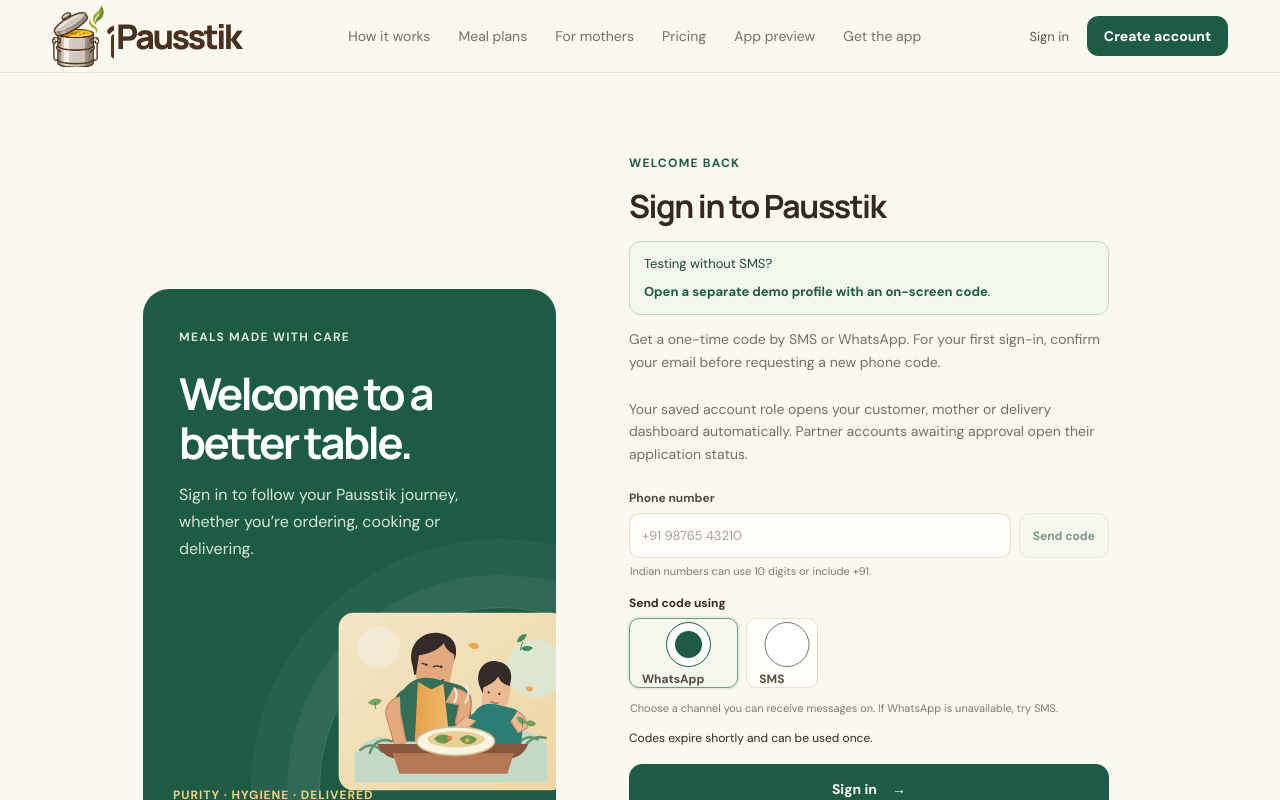
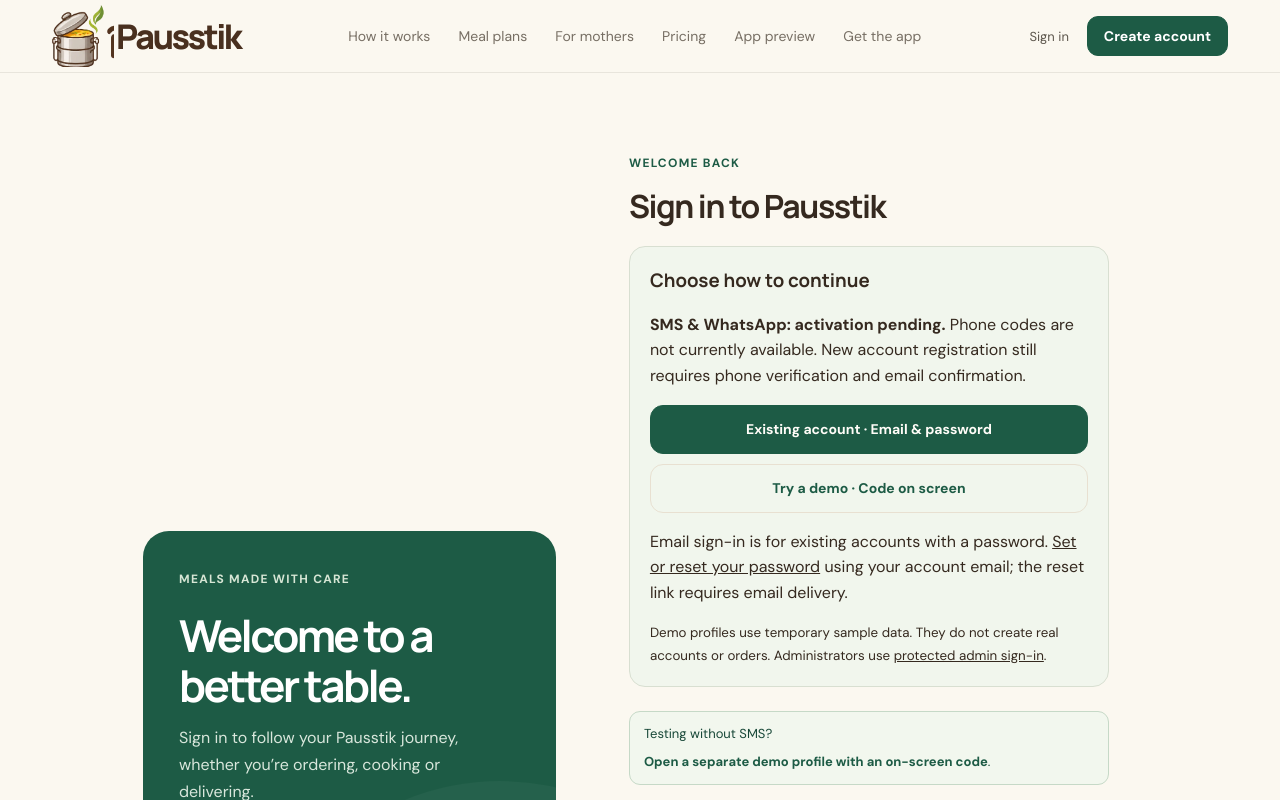
Before and after one commit to asish3537-blip/austic, a Next.js app: page /sign-in in a window 1280 px wide. Shown: the top 800 px of the page. Built offline with nearby package versions, Linux system fonts and the light colour scheme.

Commit message:
Clarify auth availability, add courier Google Maps routes and payment setup guide

```diff
--- a/app/(protected)/admin/layout.tsx
+++ b/app/(protected)/admin/layout.tsx
@@ -3,5 +3,5 @@
 
 export default async function AdminRoleLayout({ children }: Readonly<{ children: React.ReactNode }>) {
   await requireRole("ADMIN");
-  return <><nav className="admin-workspace-nav" aria-label="Admin workspace"><Link href="/admin/dashboard">Overview & operations</Link><Link href="/admin/menus">All kitchen menus</Link><Link href="/admin/dashboard#admin-finance-title">Income & payments</Link><Link href="/admin/dashboard#admin-activity-title">Activity & deliveries</Link><Link href="/admin/accounts">Accounts & roles</Link><Link href="/admin/security">Security</Link><Link href="/app-demo">Role previews</Link><Link href="/help">Help</Link></nav>{children}</>;
+  return <><nav className="admin-workspace-nav" aria-label="Admin workspace"><Link href="/admin/dashboard">Overview & operations</Link><Link href="/admin/menus">All kitchen menus</Link><Link href="/admin/dashboard#admin-finance-title">Income & payments</Link><Link href="/admin/dashboard#admin-activity-title">Activity & deliveries</Link><Link href="/admin/accounts">Accounts & roles</Link><Link href="/admin/payment-setup">Payment setup</Link><Link href="/admin/security">Security</Link><Link href="/app-demo">Role previews</Link><Link href="/help">Help</Link></nav>{children}</>;
 }
--- a/app/globals.css
+++ b/app/globals.css
@@ -746,3 +746,8 @@
 .admin-menu-grid { display: grid; grid-template-columns: repeat(auto-fit, minmax(min(100%, 320px), 1fr)); gap: 18px; }
 .admin-menu-search { display: flex; flex-wrap: wrap; align-items: center; gap: 12px; margin: 24px 0; }
 .admin-menu-search input { min-width: 0; max-width: 100%; padding: 12px; border: 1px solid var(--line); border-radius: 10px; }
+.signin-options { border: 1px solid #d8dfd1; border-radius: 16px; background: #f1f6ed; padding: 20px; margin: 18px 0 24px; }
+.signin-options h3 { margin-top: 0; }
+.signin-options p, .signin-options small { line-height: 1.6; }
+.signin-option-actions { display: flex; flex-direction: column; gap: 10px; margin: 16px 0; }
+.signin-option-actions a { text-align: center; white-space: normal; }
--- a/components/auth-forms.tsx
+++ b/components/auth-forms.tsx
@@ -2,6 +2,7 @@
 
 import { useState, type FormEvent } from "react";
 import Link from "next/link";
+import { SignInOptions } from "@/components/sign-in-options";
 
 type Role = "CUSTOMER" | "MOTHER" | "DELIVERY_AGENT";
 type VerificationChannel = "sms" | "whatsapp";
@@ -60,8 +61,9 @@
   }
   return <>
     <span className="eyebrow">Welcome back</span><h2>Sign in to Pausstik</h2>
+    <SignInOptions />
     <p className="form-success">Testing without SMS? <Link className="text-link" href="/demo-sign-in">Open a separate demo profile with an on-screen code</Link>.</p>
-    <p className="auth-intro">Get a one-time code by SMS or WhatsApp. For your first sign-in, confirm your email before requesting a new phone code.</p>
+    <p className="auth-intro">Phone sign-in below will be available once messaging is activated. For now, choose email/password or a demo profile above.</p>
     <p className="auth-intro">Your saved account role opens your customer, mother or delivery dashboard automatically. Partner accounts awaiting approval open their application status.</p>
     {error && <Alert>{error}</Alert>}
     <form onSubmit={submit}>
@@ -71,7 +73,7 @@
           <div className="phone-otp-row"><input id="signin-phone" name="phone" type="tel" autoComplete="tel" placeholder="+91 98765 43210" value={phone} onChange={(event) => { setPhone(event.target.value); setCodeSent(false); setMessage(""); setDevelopmentCode(""); }} required minLength={7} maxLength={24} /><button className="otp-request-button" type="button" onClick={requestCode} disabled={sending || phone.trim().length < 7}>{sending ? "Sending…" : codeSent ? "Send again" : "Send code"}</button></div>
           <small>Indian numbers can use 10 digits or include +91.</small>
         </div>
-        <div className="field full"><VerificationChannelPicker value={channel} onChange={(next) => { setChannel(next); setCodeSent(false); setMessage(""); setDevelopmentCode(""); }} idPrefix="signin" /><small>Choose a channel you can receive messages on. If WhatsApp is unavailable, try SMS.</small></div>
+        <div className="field full"><VerificationChannelPicker value={channel} onChange={(next) => { setChannel(next); setCodeSent(false); setMessage(""); setDevelopmentCode(""); }} idPrefix="signin" /><small>SMS and WhatsApp delivery are pending activation. Demo codes are available only through the separate demo link above.</small></div>
         {codeSent && <div className="field full"><label htmlFor="signin-otp">6-digit verification code</label><input id="signin-otp" name="otp" type="text" inputMode="numeric" autoComplete="one-time-code" pattern="[0-9]{6}" maxLength={6} required /></div>}
       </div>
       {message && <Alert success>{message}{developmentCode && <><br /><strong>Pausstik preview code: {developmentCode}</strong></>}</Alert>}
@@ -180,6 +182,7 @@
   }
   return <>
     <span className="eyebrow">Join the neighbourhood table</span><h2>Create your account</h2>
+    <SignInOptions signup />
     <p className="form-success">Just testing? <Link className="text-link" href="/demo-sign-in">Use a separate demo profile with an on-screen code</Link>. No registration needed.</p>
     <p className="auth-intro">Choose your account type, verify your phone by SMS or WhatsApp, then confirm your email. You will need both before your first sign-in.</p>
     {error && <Alert>{error}</Alert>}
@@ -191,7 +194,7 @@
       <div className="form-grid" style={{ marginTop: 16 }}>
         <div className="field"><label htmlFor="signup-name">Full name</label><input id="signup-name" name="name" autoComplete="name" required minLength={2} maxLength={100} /></div>
         <div className="field"><label htmlFor="signup-phone">Phone number</label><div className="phone-otp-row"><input id="signup-phone" name="phone" autoComplete="tel" type="tel" placeholder="+91 98765 43210" value={phone} onChange={(event) => { setPhone(event.target.value); setCodeSent(false); setMessage(""); setDevelopmentCode(""); }} required minLength={7} maxLength={24} /><button className="otp-request-button" type="button" onClick={requestCode} disabled={sending || phone.trim().length < 7}>{sending ? "Sending…" : codeSent ? "Send again" : "Send code"}</button></div><small>Indian numbers can use 10 digits or include +91.</small></div>
-        <div className="field"><VerificationChannelPicker value={channel} onChange={(next) => { setChannel(next); setCodeSent(false); setMessage(""); setDevelopmentCode(""); }} idPrefix="signup" /><small>Choose a channel you can receive messages on. If WhatsApp is unavailable, try SMS.</small></div>
+        <div className="field"><VerificationChannelPicker value={channel} onChange={(next) => { setChannel(next); setCodeSent(false); setMessage(""); setDevelopmentCode(""); }} idPrefix="signup" /><small>SMS and WhatsApp delivery are pending activation. Demo codes are available only through the separate demo link above.</small></div>
         <div className="field full"><label htmlFor="signup-email">Email address for account updates</label><input id="signup-email" name="email" autoComplete="email" type="email" required maxLength={254} /></div>
         {codeSent && <div className="field full"><label htmlFor="signup-otp">6-digit verification code</label><input id="signup-otp" name="otp" type="text" inputMode="numeric" autoComplete="one-time-code" pattern="[0-9]{6}" maxLength={6} required /></div>}
         {role === "MOTHER" && <><div className="field"><label htmlFor="signup-kitchen">Kitchen name</label><input id="signup-kitchen" name="kitchenName" required minLength={2} maxLength={120} /></div><div className="field"><label htmlFor="signup-cuisine">Cooking specialties</label><input id="signup-cuisine" name="cuisine" placeholder="e.g. Odia home cooking, vegetarian thalis" required minLength={2} maxLength={80} /></div><div className="field"><label htmlFor="signup-capacity">Meals you can prepare per day</label><input id="signup-capacity" name="capacityPerDay" type="number" min={1} max={300} required /></div><div className="field"><label htmlFor="signup-days">Available lunch days</label><input id="signup-days" name="availableDays" placeholder="Monday, Tuesday, Wednesday" required minLength={2} maxLength={120} /><small>Separate days with commas.</small></div><div className="field full"><label htmlFor="signup-lunch-window">Lunch service window</label><input id="signup-lunch-window" name="lunchWindow" placeholder="11:30 AM to 2:00 PM" required minLength={3} maxLength={80} /></div></>}
--- a/components/delivery-workspace.tsx
+++ b/components/delivery-workspace.tsx
@@ -6,6 +6,7 @@
   deliveryId: string; orderId: string; orderNumber: string; deliveryStatus: string; orderStatus: string;
   trackingReference: string | null; pickup: string; dropoff: string; items: string[]; scheduledFor: string;
   pickupPinned: boolean; dropoffPinned: boolean; isSharingLocation: boolean;
+  pickupNavigation: string | null; dropoffNavigation: string | null;
 };
 type Jobs = { available: DeliveryJob[]; assigned: DeliveryJob[] };
 const nextAction: Record<string, { status: string; label: string }> = {
@@ -158,6 +159,11 @@
             <div className="workspace-record-head"><strong>{job.orderNumber}</strong><span className="customer-status customer-status-active">{job.deliveryStatus.toLowerCase().replaceAll("_", " ")}</span></div>
             <p>{job.items.join(", ")}</p><small>Pickup: {job.pickup} · Drop-off: {job.dropoff}</small>
             <div className="delivery-pin-status"><span>{job.pickupPinned ? "Pickup geofence ready" : "Pickup pin missing"}</span><span>{job.dropoffPinned ? "Drop-off geofence ready" : "Drop-off pin missing"}</span></div>
+            <div className="delivery-location-actions">
+              {job.pickupNavigation && <a className="button button-quiet" href={`https://www.google.com/maps/dir/?${new URLSearchParams({ api: "1", destination: job.pickupNavigation, dir_action: "navigate" })}`} target="_blank" rel="noopener noreferrer">Google Maps · Kitchen ↗</a>}
+              {job.dropoffNavigation && <a className="button button-quiet" href={`https://www.google.com/maps/dir/?${new URLSearchParams({ api: "1", destination: job.dropoffNavigation, dir_action: "navigate" })}`} target="_blank" rel="noopener noreferrer">Google Maps · Customer ↗</a>}
+            </div>
+            <small>Opening a route shares its destination with Google Maps. Confirm the address before travelling. Navigation does not mark pickup or delivery complete. Keep Pausstik open for location updates; background tracking may pause.</small>
             {job.deliveryStatus !== "DELIVERED" && <div className="delivery-location-actions">
               {watchingId === job.deliveryId ? <button type="button" className="button button-quiet" onClick={() => stopLocation(job)}>Stop sharing</button> : <button type="button" className="button button-quiet" onClick={() => startLocation(job)}>{job.isSharingLocation ? "Resume location sharing" : "Start location sharing"}</button>}
               {job.isSharingLocation && watchingId !== job.deliveryId && <button type="button" className="delivery-revoke-button" onClick={() => stopLocation(job)}>Revoke location sharing</button>}
--- /dev/null
+++ b/components/sign-in-options.tsx
@@ -0,0 +1,11 @@
+import Link from "next/link";
+
+export function SignInOptions({ signup = false }: { signup?: boolean }) {
+  return <section className="signin-options" aria-label="Available sign-in options">
+    <h3>{signup ? "Before you create an account" : "Choose how to continue"}</h3>
+    <p><strong>SMS & WhatsApp: activation pending.</strong> Phone codes are not currently available. New account registration still requires phone verification and email confirmation.</p>
+    <div className="signin-option-actions"><Link className="button" href="/password-sign-in">Existing account · Email & password</Link><Link className="button button-light" href="/demo-sign-in">Try a demo · Code on screen</Link></div>
+    <p>Email sign-in is for existing accounts with a password. <Link href="/forgot-password">Set or reset your password</Link> using your account email; the reset link requires email delivery.</p>
+    <small>Demo profiles use temporary sample data. They do not create real accounts or orders. Administrators use <Link href="/admin-sign-in">protected admin sign-in</Link>.</small>
+  </section>;
+}
```
Also changed, not shown: app/(protected)/admin/payment-setup/page.tsx (added, +11 -0 lines), app/api/delivery/jobs/route.ts (+7 -1 lines).
